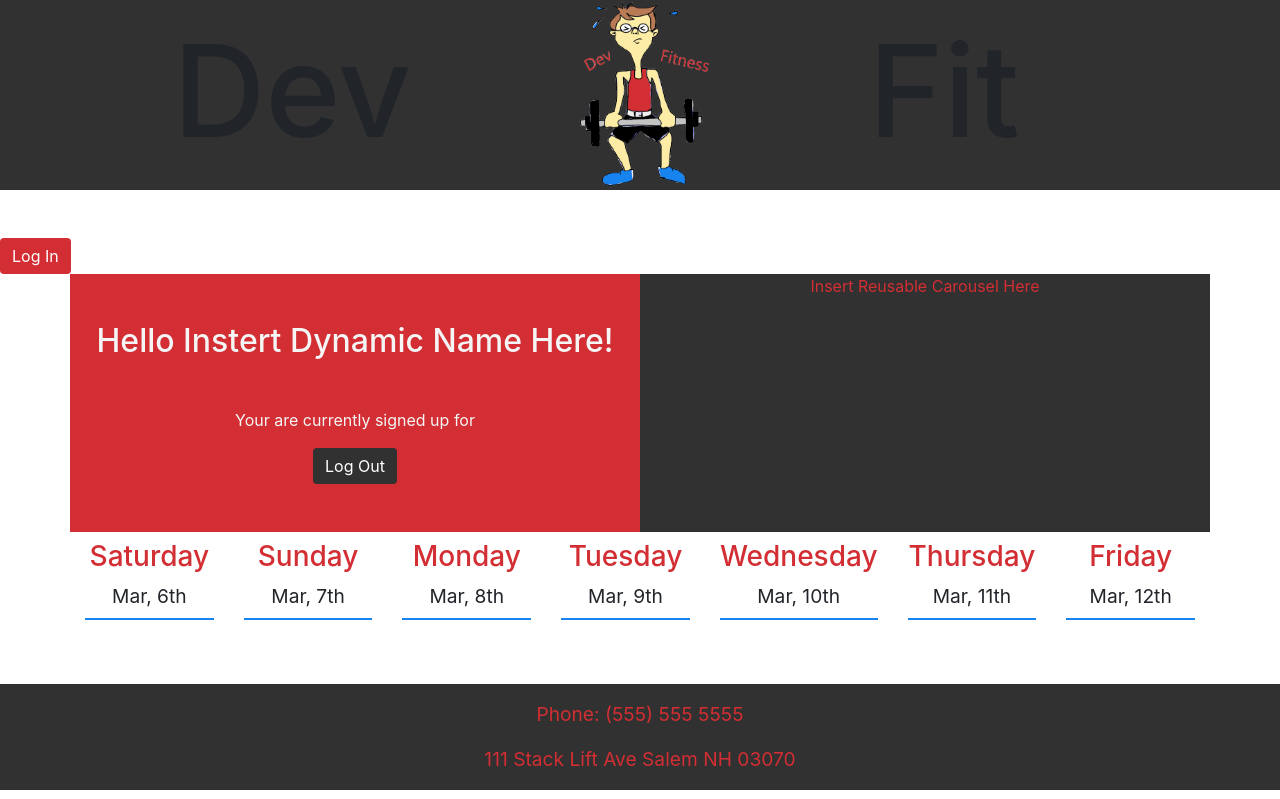
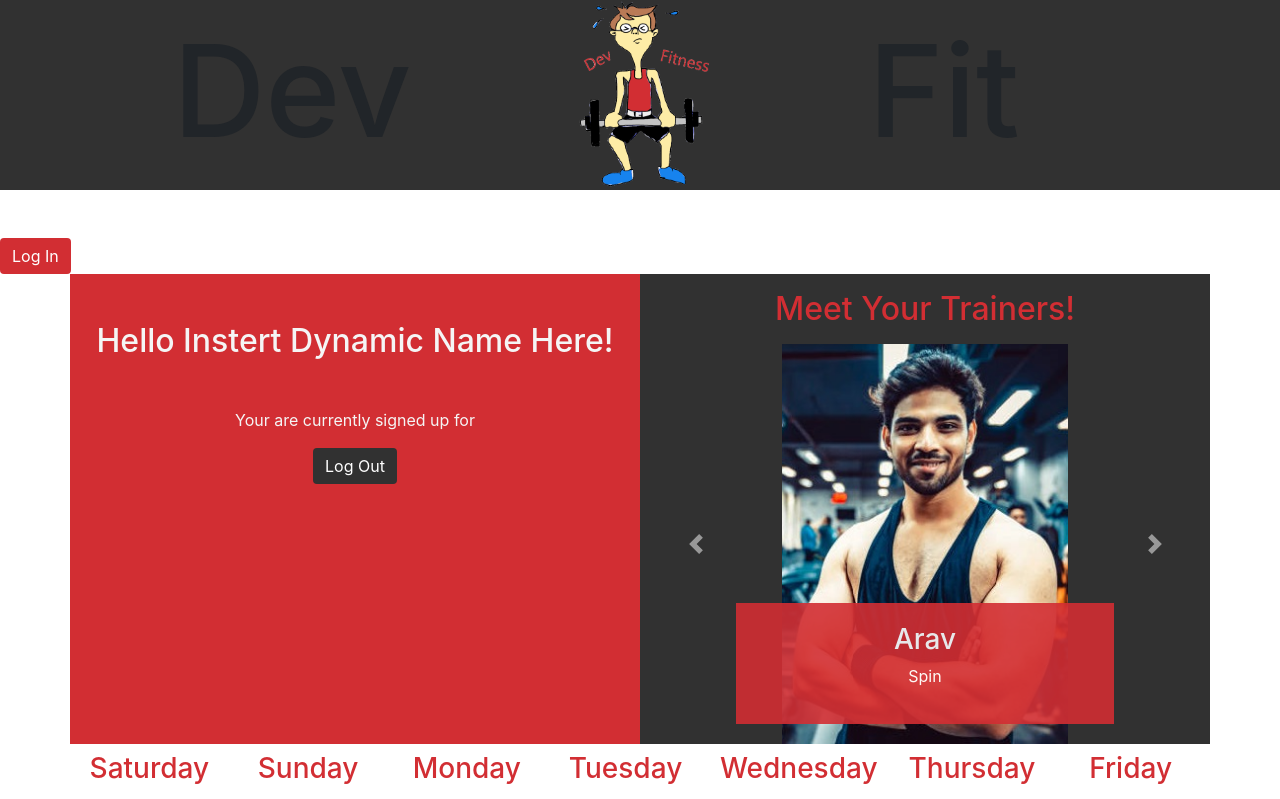
Before and after one commit to DustinErwin/Devfit, a React (Create React App) app in the folder client/: page /member in a window 1280 px wide. Shown: the top 799 px of the page. Built offline with nearby package versions, Linux system fonts and the light colour scheme; no server answers.

Commit message:
created carousel for meet your trainer box

```diff
--- a/client/src/components/meetYourTrainerBox/meetYourTrainerBox.js
+++ /dev/null
@@ -1,14 +0,0 @@
-import React from 'react'
-import Col from 'react-bootstrap/Col'
-import './styles.css'
-
-
-
-//TODO: Basic Framework Created. Still need to add Api Call and show classes signed up for.
-function MeetYourTrainerBox() {
-    return  <Col className="col-12 col-md-6 text-center meet-your-trainer-box">
-  Insert Reusable Carousel Here
-  </Col>
-}
-
-export default MeetYourTrainerBox
--- a/client/src/components/meetYourTrainerBox/styles.css
+++ /dev/null
@@ -1,4 +0,0 @@
-.meet-your-trainer-box {
-  background: rgb(49, 49, 49);
-  color: #d22e33;
-}
--- /dev/null
+++ b/client/src/components/trainerCarousel/TrainerCarousel.js
@@ -0,0 +1,52 @@
+import React from "react";
+import Col from "react-bootstrap/Col";
+import "./styles.css";
+import Carousel from "react-bootstrap/Carousel";
+
+//TODO: Basic Framework Created. Still need to add Api Call and show classes signed up for.
+function MeetYourTrainerBox() {
+  return (
+    <Col className="col-12 col-md-6 text-center meet-your-trainer-box">
+      <h2 class="div text-red my-3">Meet Your Trainers!</h2>
+      <Carousel className="trainerCarousel" indicators={false}>
+        <Carousel.Item>
+          <img
+            className="d-block w-80 center"
+            src={process.env.PUBLIC_URL + "/images/trainer_abeer.jpg"}
+            alt="Meet Abeer, our Zumba instructor"
+          />
+          <Carousel.Caption className="carouselCaption">
+            <h3>Abeer</h3>
+            <p>Zumba</p>
+          </Carousel.Caption>
+        </Carousel.Item>
+        <Carousel.Item>
+          <img
+            className="d-block w-80 center"
+            src={process.env.PUBLIC_URL + "/images/trainer_arav.jpg"}
+            alt="Meet Arav, our Spin instructor"
+          />
+
+          <Carousel.Caption className="carouselCaption">
+            <h3>Arav</h3>
+            <p>Spin</p>
+          </Carousel.Caption>
+        </Carousel.Item>
+        <Carousel.Item>
+          <img
+            className="d-block w-80 center"
+            src={process.env.PUBLIC_URL + "/images/trainer_felicia.jfif"}
+            alt="Meet Felicia, our Barbell Blast instructor"
+          />
+
+          <Carousel.Caption className="carouselCaption">
+            <h3>Felicia</h3>
+            <p>Barbell Blast</p>
+          </Carousel.Caption>
+        </Carousel.Item>
+      </Carousel>
+    </Col>
+  );
+}
+
+export default MeetYourTrainerBox;
--- /dev/null
+++ b/client/src/components/trainerCarousel/styles.css
@@ -0,0 +1,16 @@
+.meet-your-trainer-box {
+  background: rgb(49, 49, 49);
+  color: #d22e33;
+}
+
+
+/* Keeps all pictures the same size so the carousel doesn't change size with picture scroll */
+ .trainerCarousel img {
+  max-height: 400px;
+  width: auto;
+}
+
+.carouselCaption {
+  background: #d22e33;
+  opacity: 0.9;
+}
--- a/client/src/pages/employeePage/employeePage.js
+++ b/client/src/pages/employeePage/employeePage.js
@@ -3,13 +3,16 @@ import Header from "../../components/header/header";
 import Footer from "../../components/footer/footer";
 import ScheduleContainer from "../../components/scheduleContainer/scheduleContainer";
 import Container from "react-bootstrap/Container";
+import TrainerCarousel from "../../components/trainerCarousel/TrainerCarousel"
 
 function EmployeePage() {
 
   return (
     <>
       <Header />
-      <Container>This Wrapper the two boxes for employees.</Container>
+      <Container>
+      <TrainerCarousel />
+      </Container>
       <ScheduleContainer />
       <Footer />
     </>
--- a/client/src/pages/memberPage/memberPage.js
+++ b/client/src/pages/memberPage/memberPage.js
@@ -2,7 +2,7 @@ import React from "react";
 import Header from "../../components/header/header";
 import Footer from "../../components/footer/footer";
 import MemberInfoBox from "../../components/memberInfoBox/memberInfoBox";
-import MeetYourTrainerBox from "../../components/meetYourTrainerBox/meetYourTrainerBox";
+import MeetYourTrainerBox from "../../components/trainerCarousel/TrainerCarousel";
 import Row from "react-bootstrap/Row";
 import RenderScheduleHeadings from "../../utilities/render-schedule-headings";
 import AuthenticationButton from "../../components/authenticationButton";
```
Also changed, not shown: 1 other file (tests, documents, lock files or other folders).
